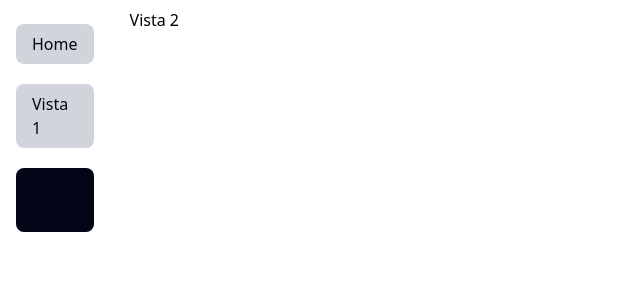
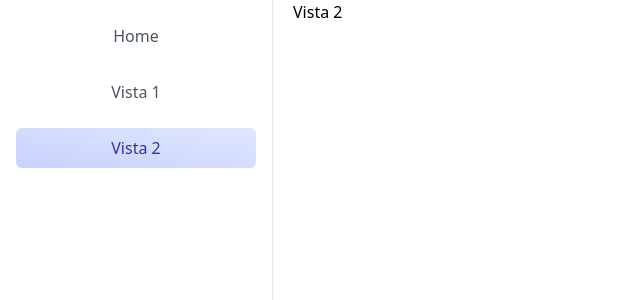
Before and after one commit to dantetarraga/country-app, a React (Vite) app: page /vista2 in a window 1280 px wide. Shown: the top 300 px of the page, without its empty margins (0-640 px from the left). Built offline with nearby package versions, Linux system fonts and the light colour scheme; no server answers.

Commit message:
feat: Add lazy loading for images and loading component
- Added lazy loading for images in the App component to improve page load performance.
- Created a new CountryLoading component to display a loading animation while data is being fetched.

```diff
--- a/src/App.jsx
+++ b/src/App.jsx
@@ -1,8 +1,9 @@
 import { RouterProvider } from 'react-router-dom'
+import CountryLoading from './components/loading/CountryLoading'
 import router from './router/AppRouter'
 
 function App () {
-  return <RouterProvider router={router} />
+  return <RouterProvider router={router} fallbackElement={<CountryLoading />} />
 }
 
 export default App
--- a/src/components/CountryCard.jsx
+++ b/src/components/CountryCard.jsx
@@ -19,7 +19,7 @@ const CountryCard = ({ country }) => {
 
         <div>
           <h2 className='text-sky-500 font-bold leading-none'>{country.name}</h2>
-          <p className='text-gray-400 font-medium text-sm leading-tight'>{country.continent.name}</p>
+          <p className='text-gray-400 font-medium text-sm '>{country.continent.name}</p>
         </div>
       </main>
     </div>
--- a/src/components/Search.jsx
+++ b/src/components/Search.jsx
@@ -1,11 +1,6 @@
-import { useState } from 'react'
 import IconSearch from './IconSearch'
 
-const Search = ({ onSearch }) => {
-  const [searchTerm, setSearchTerm] = useState('')
-
-  const handleSearch = () => onSearch(searchTerm)
-
+const Search = ({ onSearch, onChange, searchTerm }) => {
   return (
     <div className='max-w-lg mx-auto bg-white rounded-full shadow-md overflow-hidden my-5'>
       <div className='flex items-center justify-between px-7 py-2'>
@@ -16,13 +11,13 @@ const Search = ({ onSearch }) => {
             type='text'
             className='flex-grow text-sm text-gray-400 focus:outline-none border-b-2 border-sky-400 placeholder:text-xs placeholder:text-gray-400 w-[70%]'
             placeholder='Escribe el país que deseas buscar'
-            onChange={(e) => setSearchTerm(e.target.value)}
+            onChange={(e) => onChange(e.target.value)}
             value={searchTerm}
           />
         </div>
         <button
           className='bg-sky-500 text-white px-4 py-2 rounded-full text-sm font-semibold hover:bg-blue-600 transition duration-300 ease-in-out flex items-center gap-2'
-          onClick={handleSearch}
+          onClick={() => onSearch(searchTerm)}
         >
           <IconSearch />
           Buscar
--- a/src/components/Sidebar.jsx
+++ b/src/components/Sidebar.jsx
@@ -8,17 +8,22 @@ const NAVIGATION_ITEMS = [
 
 const Sidebar = () => {
   return (
-    <div className='flex flex-col gap-5 p-4'>
+    <nav
+      className='h-full flex flex-col bg-white border-r shadow-sm gap-4 p-4'
+    >
       {NAVIGATION_ITEMS.map((item) => (
         <NavLink
           key={item.label}
           to={item.path}
-          className={({ isActive }) => `py-2 px-4 text-slate-950 bg-gray-300 rounded-lg cursor-pointer ${isActive ? 'bg-slate-950 text-gray-300' : ''}`}
+          className={({ isActive }) => `w-60 text-center py-2 px-3 font-medium rounded-md cursor-pointer transition-colors ease-in-out duration-200
+          ${isActive
+            ? 'bg-gradient-to-tr from-indigo-200 to-indigo-100 text-indigo-800'
+            : 'hover:bg-indigo-50 text-gray-600'}`}
         >
           {item.label}
         </NavLink>
       ))}
-    </div>
+    </nav>
   )
 }
 
--- /dev/null
+++ b/src/components/loading/CountryLoading.jsx
@@ -0,0 +1,26 @@
+const CountryLoading = () => {
+  return (
+    <div className='flex items-center flex-col justify-center h-screen bg-gray-100 gap-2'>
+      <div className='flex items-center justify-center bg-gray-100'>
+        <div className='relative w-24 h-24 animate-spin'>
+          <div className='absolute w-full h-full border-8 border-t-blue-300 border-b-red-300 rounded-full' />
+          <div className='absolute w-full h-full border-8 border-l-white border-r-green-300 rounded-full animate-pulse' />
+          <div className='absolute inset-0 flex items-center justify-center'>
+            <span className='text-2xl'>🌍</span>
+          </div>
+        </div>
+      </div>
+      <div className='text-center'>
+        <h2 className='text-2xl font-bold text-gray-800 mb-2'>Explorando el mundo...</h2>
+        <p className='text-gray-600'>Preparando información de países</p>
+        <div className='mt-4 space-y-2'>
+          <div className='h-2 bg-blue-200 rounded-full max-w-md mx-auto' />
+          <div className='h-2 bg-green-200 rounded-full max-w-sm mx-auto' />
+          <div className='h-2 bg-red-200 rounded-full max-w-xs mx-auto' />
+        </div>
+      </div>
+    </div>
+  )
+}
+
+export default CountryLoading
--- a/src/layout/AppLayout.jsx
+++ b/src/layout/AppLayout.jsx
@@ -1,14 +1,16 @@
 import { Suspense } from 'react'
 import { Outlet } from 'react-router-dom'
 import Sidebar from '../components/Sidebar'
+import CountryLoading from '../components/loading/CountryLoading'
 
 const AppLayout = () => {
   return (
-    <section className='flex py-2'>
+    <section className='flex h-screen'>
       <Sidebar />
       <main className='w-full px-5'>
-        <Suspense fallback={<div>Loading...</div>} />
-        <Outlet />
+        <Suspense fallback={<CountryLoading />}>
+          <Outlet />
+        </Suspense>
       </main>
     </section>
   )
--- a/src/pages/HomePage.jsx
+++ b/src/pages/HomePage.jsx
@@ -10,12 +10,10 @@ export const loaderHome = async () => {
 
   return ({ data })
 }
+
 const HomePage = () => {
   const [searchTerm, setSearchTerm] = useState('')
-  const { data, loading, error } = useQuery(GET_COUNTRIES)
-
-  if (loading) return <div style={{ fontSize: '200px', color: 'red' }}>Loading...</div>
-  if (error) return `Error! ${error.message}`
+  const { data } = useQuery(GET_COUNTRIES)
 
   const filteredCountries = data.countries.filter(country =>
     country.name.toLowerCase().startsWith(searchTerm.toLowerCase())
@@ -25,7 +23,7 @@ const HomePage = () => {
 
   return (
     <div className='w-full'>
-      <Search onSearch={handleSearch} />
+      <Search onSearch={handleSearch} onChange={setSearchTerm} searchTerm={searchTerm} />
       <CountryList countries={filteredCountries} />
     </div>
   )
```
